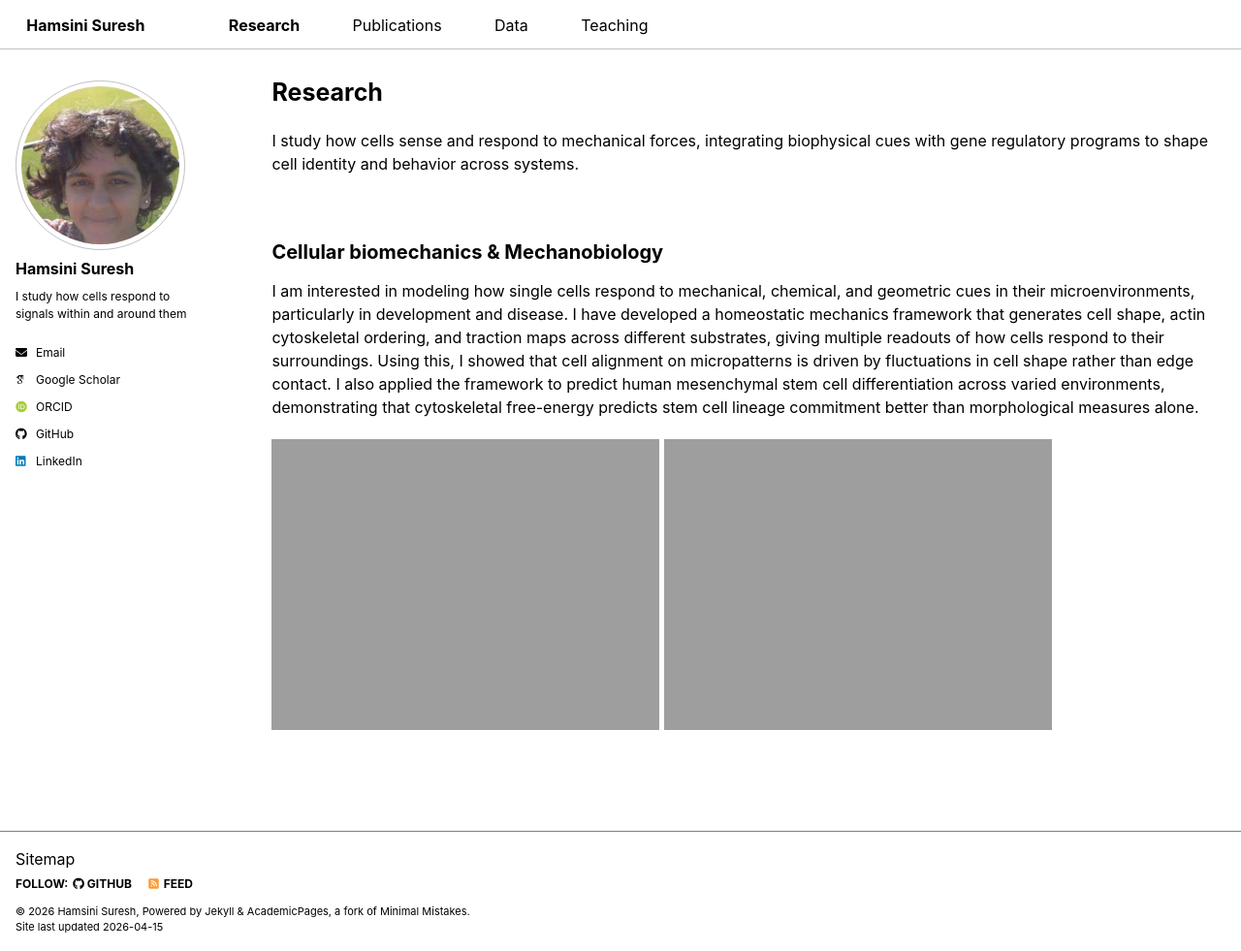
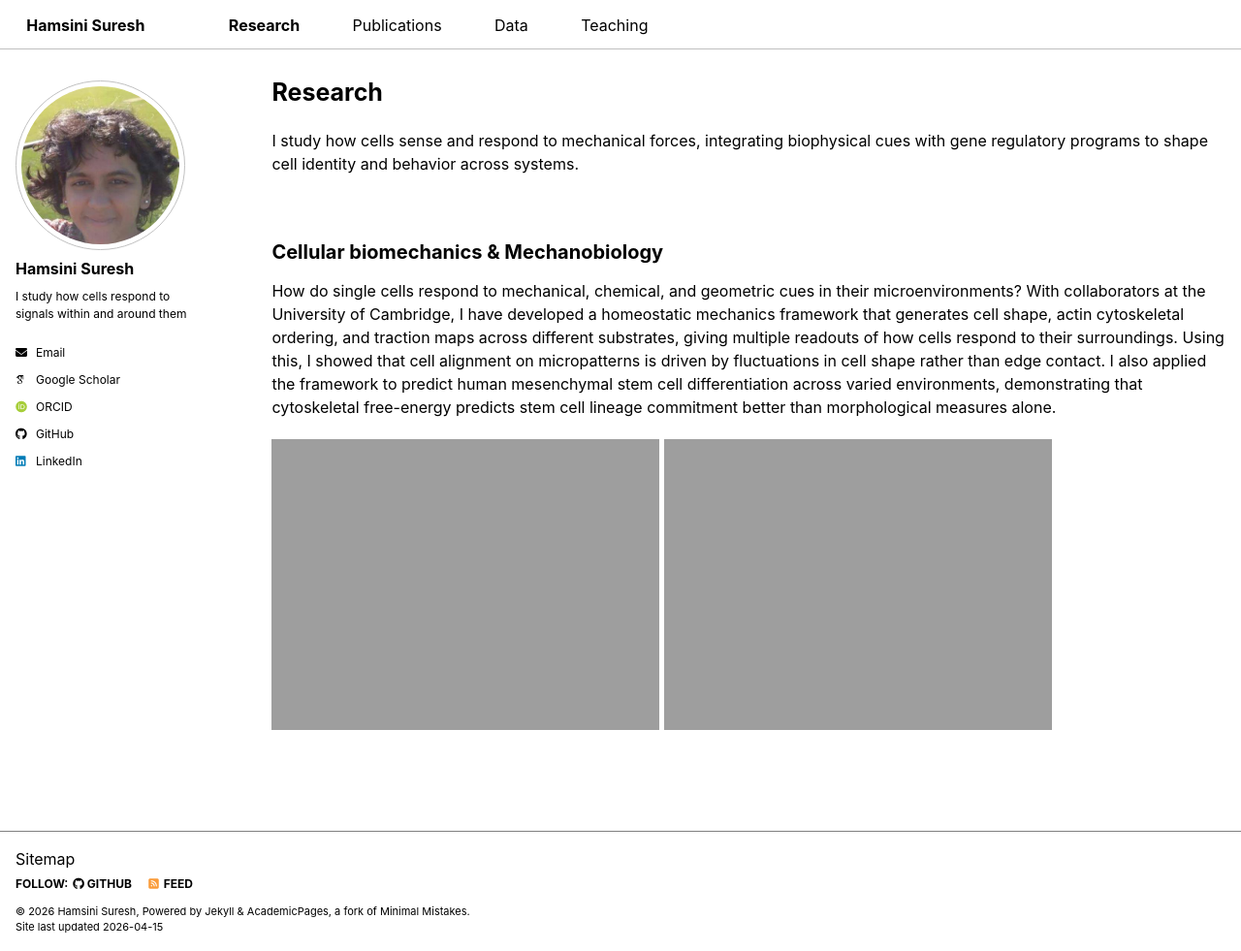
Before and after one commit to hamsinisuresh/hamsinisuresh.github.io, a Jekyll site: the page built from _pages/research.html, in a window 1280 px wide and 981 px high. Shown: the whole window at 97% size. Built offline with Jekyll 4.4.1, drawn with Linux system fonts in a browser that asks for light colours; some web fonts are replaced; a script bundle is joined from its source files by our own code; library files that are not in the unit come from our copies.

Commit message:
Update research.html

```diff
--- a/_pages/research.html
+++ b/_pages/research.html
@@ -19,9 +19,10 @@ author_profile: true
 <h2>Cellular biomechanics & Mechanobiology</h2>
 
 <p>
-  I am interested in modeling how single cells respond to mechanical, chemical,
-  and geometric cues in their microenvironments, particularly in development and
-  disease. I have developed a homeostatic mechanics framework that generates cell
+  How do single cells respond to mechanical, chemical,
+  and geometric cues in their microenvironments?
+  With collaborators at the University of Cambridge,
+  I have developed a homeostatic mechanics framework that generates cell
   shape, actin cytoskeletal ordering, and traction maps across different substrates,
   giving multiple readouts of how cells respond to their surroundings. Using this,
   I showed that cell alignment on micropatterns is driven by fluctuations in cell
```
